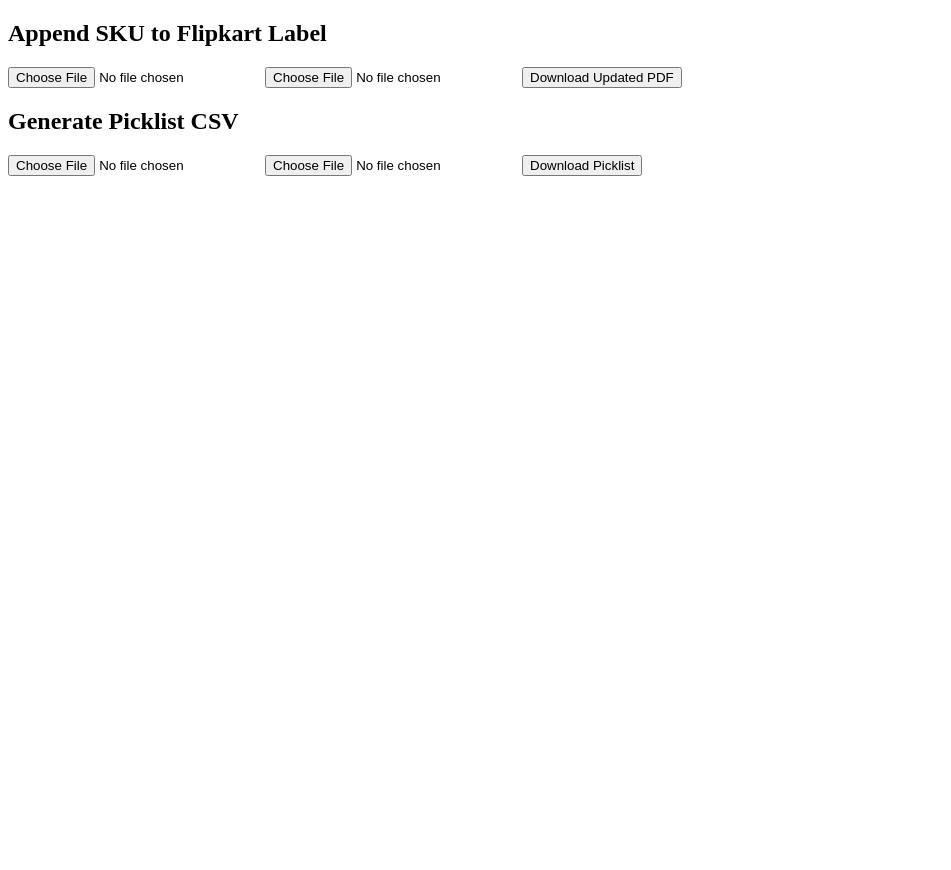
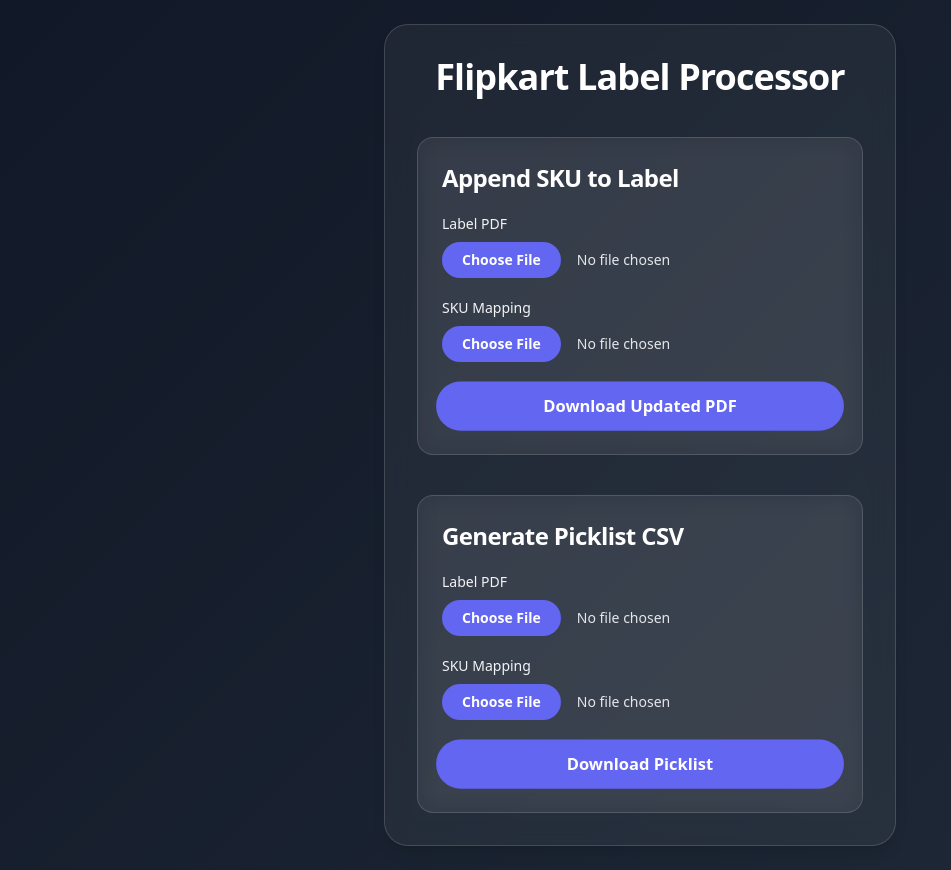
Before and after one commit to santoshk66/flipkart-label-app, a website: page public/index.html in a window 1280 px wide. Shown: the whole page, without its empty margins (0-951 px from the left). Before the commit the page ends 800 px from the top, so only its background shows below. Drawn offline with nearby package versions, Linux system fonts and the light colour scheme.

Commit message:
Update index.html

```diff
--- a/public/index.html
+++ b/public/index.html
@@ -2,22 +2,91 @@
 <html lang="en">
 <head>
   <meta charset="UTF-8">
+  <meta name="viewport" content="width=device-width, initial-scale=1.0">
   <title>Flipkart Label Processor</title>
+  <script src="https://cdn.tailwindcss.com"></script>
+  <style>
+    @keyframes pulse {
+      0% { transform: scale(1); }
+      50% { transform: scale(1.03); }
+      100% { transform: scale(1); }
+    }
+    .pulse-effect {
+      animation: pulse 2s ease-in-out infinite;
+    }
+    .gradient-bg {
+      background: linear-gradient(135deg, #111827, #1f2937);
+    }
+    .hover-scale {
+      transition: transform 0.3s ease, box-shadow 0.3s ease;
+    }
+    .hover-scale:hover {
+      transform: translateY(-3px);
+      box-shadow: 0 4px 15px rgba(99, 102, 241, 0.4);
+    }
+    .glassmorphism {
+      background: rgba(255, 255, 255, 0.05);
+      backdrop-filter: blur(12px);
+      -webkit-backdrop-filter: blur(12px);
+      border: 1px solid rgba(255, 255, 255, 0.15);
+    }
+    .input-focus {
+      transition: border-color 0.3s ease;
+    }
+    .input-focus:focus {
+      border-color: #6366f1;
+      outline: none;
+    }
+  </style>
 </head>
-<body>
-  <h2>Append SKU to Flipkart Label</h2>
-  <form id="uploadForm" enctype="multipart/form-data" method="POST" action="/process">
-    <input type="file" name="labelPdf" required />
-    <input type="file" name="skuMapping" />
-    <button type="submit">Download Updated PDF</button>
-  </form>
+<body class="gradient-bg min-h-screen flex items-center justify-center p-6 font-sans">
+  <div class="glassmorphism rounded-3xl p-8 max-w-lg w-full shadow-lg">
+    <h1 class="text-4xl font-extrabold text-white text-center mb-10 tracking-tight">Flipkart Label Processor</h1>
 
-  <h2>Generate Picklist CSV</h2>
-  <form id="picklistForm" enctype="multipart/form-data">
-    <input type="file" name="labelPdf" required />
-    <input type="file" name="skuMapping" />
-    <button type="submit">Download Picklist</button>
-  </form>
+    <div class="space-y-10">
+      <!-- Label Append Form -->
+      <div class="glassmorphism p-6 rounded-2xl">
+        <h2 class="text-2xl font-semibold text-white mb-5 tracking-tight">Append SKU to Label</h2>
+        <form id="uploadForm" enctype="multipart/form-data" method="POST" action="/process" class="space-y-5">
+          <div>
+            <label class="block text-sm font-medium text-gray-100">Label PDF</label>
+            <input type="file" name="labelPdf" required
+                   class="mt-2 block w-full text-sm text-gray-200 file:mr-4 file:py-2 file:px-5 file:rounded-full file:border-0 file:text-sm file:font-semibold file:bg-indigo-500 file:text-white hover:file:bg-indigo-600 input-focus transition-colors">
+          </div>
+          <div>
+            <label class="block text-sm font-medium text-gray-100">SKU Mapping</label>
+            <input type="file" name="skuMapping"
+                   class="mt-2 block w-full text-sm text-gray-200 file:mr-4 file:py-2 file:px-5 file:rounded-full file:border-0 file:text-sm file:font-semibold file:bg-indigo-500 file:text-white hover:file:bg-indigo-600 input-focus transition-colors">
+          </div>
+          <button type="submit"
+                  class="w-full py-3 px-4 bg-indigo-500 text-white font-semibold rounded-full hover:bg-indigo-600 hover-scale pulse-effect transition-colors">
+            Download Updated PDF
+          </button>
+        </form>
+      </div>
+
+      <!-- Picklist Generator Form -->
+      <div class="glassmorphism p-6 rounded-2xl">
+        <h2 class="text-2xl font-semibold text-white mb-5 tracking-tight">Generate Picklist CSV</h2>
+        <form id="picklistForm" enctype="multipart/form-data" class="space-y-5">
+          <div>
+            <label class="block text-sm font-medium text-gray-100">Label PDF</label>
+            <input type="file" name="labelPdf" required
+                   class="mt-2 block w-full text-sm text-gray-200 file:mr-4 file:py-2 file:px-5 file:rounded-full file:border-0 file:text-sm file:font-semibold file:bg-indigo-500 file:text-white hover:file:bg-indigo-600 input-focus transition-colors">
+          </div>
+          <div>
+            <label class="block text-sm font-medium text-gray-100">SKU Mapping</label>
+            <input type="file" name="skuMapping"
+                   class="mt-2 block w-full text-sm text-gray-200 file:mr-4 file:py-2 file:px-5 file:rounded-full file:border-0 file:text-sm file:font-semibold file:bg-indigo-500 file:text-white hover:file:bg-indigo-600 input-focus transition-colors">
+          </div>
+          <button type="submit"
+                  class="w-full py-3 px-4 bg-indigo-500 text-white font-semibold rounded-full hover:bg-indigo-600 hover-scale pulse-effect transition-colors">
+            Download Picklist
+          </button>
+        </form>
+      </div>
+    </div>
+  </div>
 
   <script>
     document.getElementById("picklistForm").addEventListener("submit", async function (e) {
```
